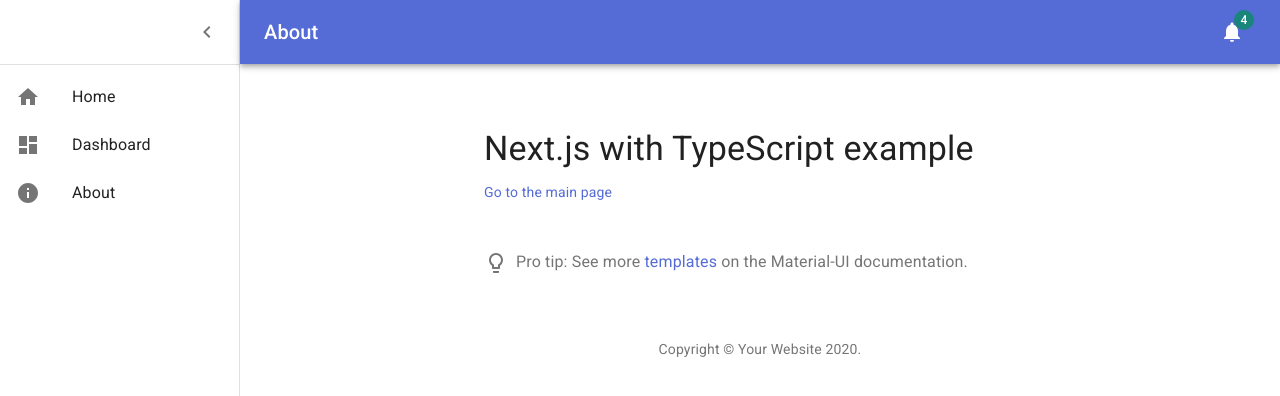
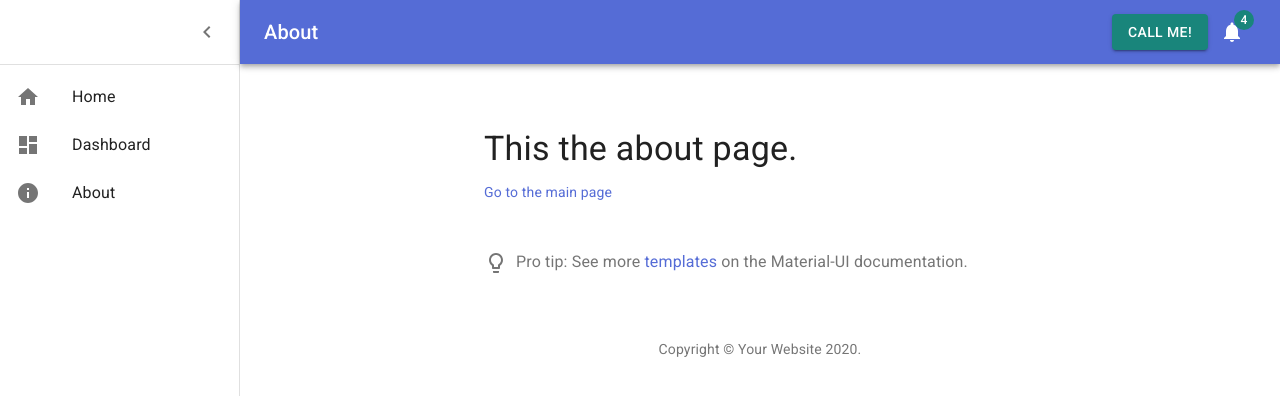
Before and after one commit to codeBelt/react-transporting-portals, a Next.js app: page /about in a window 1280 px wide. Shown: the top 396 px of the page. Built offline with nearby package versions, Linux system fonts and the light colour scheme.

Commit message:
get PortalIn working

```diff
--- a/src/components/shared/portals/portals.tsx
+++ b/src/components/shared/portals/portals.tsx
@@ -46,7 +46,7 @@
     addPortalItem([props.portType, props.children]);
 
     return () => removePortalItem(props.portType);
-  }, []);
+  }, [props.portType, props.children]);
 
   return null;
 };
--- a/src/components/views/about-page/AboutPage.tsx
+++ b/src/components/views/about-page/AboutPage.tsx
@@ -4,15 +4,23 @@
 import Box from '@material-ui/core/Box';
 import Link from '../../shared/Link';
 import { ProTip } from '../../ui/pro-tip/ProTip';
+import { PortalIn } from '../../shared/portals/portals';
+import { PortalType } from '../../shared/portals/portals.constants';
+import Button from '@material-ui/core/Button';
 
 interface IProps {}
 
 export const AboutPage: React.FC<IProps> = (props) => {
   return (
     <Container maxWidth="sm">
+      <PortalIn portType={PortalType.AppBar}>
+        <Button variant="contained" color="secondary" onClick={() => alert('Thanks for calling!')}>
+          Call Me!
+        </Button>
+      </PortalIn>
       <Box my={4}>
         <Typography variant="h4" component="h1" gutterBottom>
-          Next.js with TypeScript example
+          This the about page.
         </Typography>
         <Link href="/">Go to the main page</Link>
         <ProTip />
--- a/src/components/views/index-page/IndexPage.tsx
+++ b/src/components/views/index-page/IndexPage.tsx
@@ -12,7 +12,7 @@
     <Container maxWidth="sm">
       <Box my={4}>
         <Typography variant="h4" component="h1" gutterBottom>
-          Next.js with TypeScript example
+          Welcome to the home page.
         </Typography>
         <Link href="/about" color="secondary">
           Go to the about page
```
Also changed, not shown: src/components/views/dashboard/DashboardPage.tsx (+4 -3 lines).
